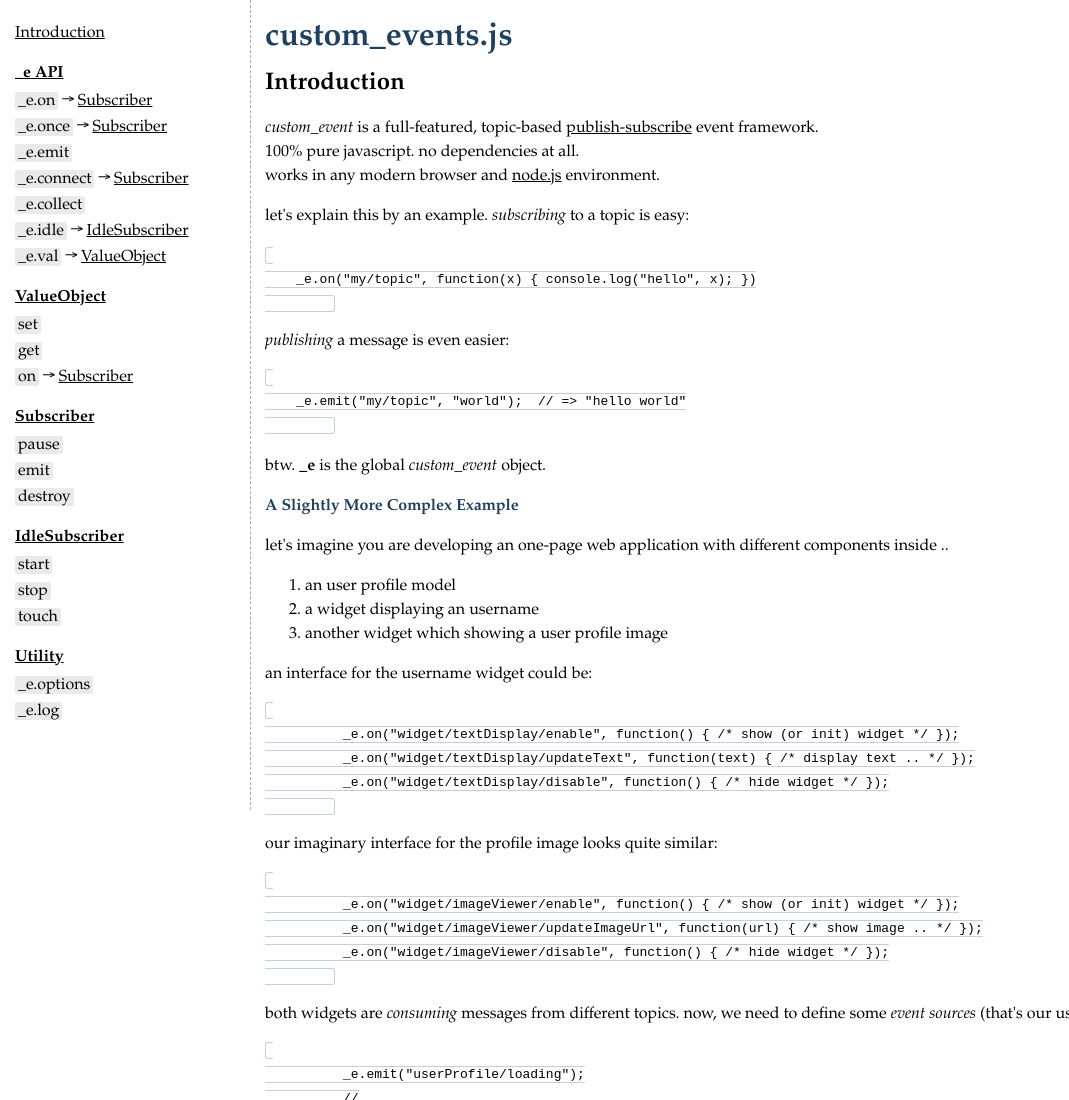
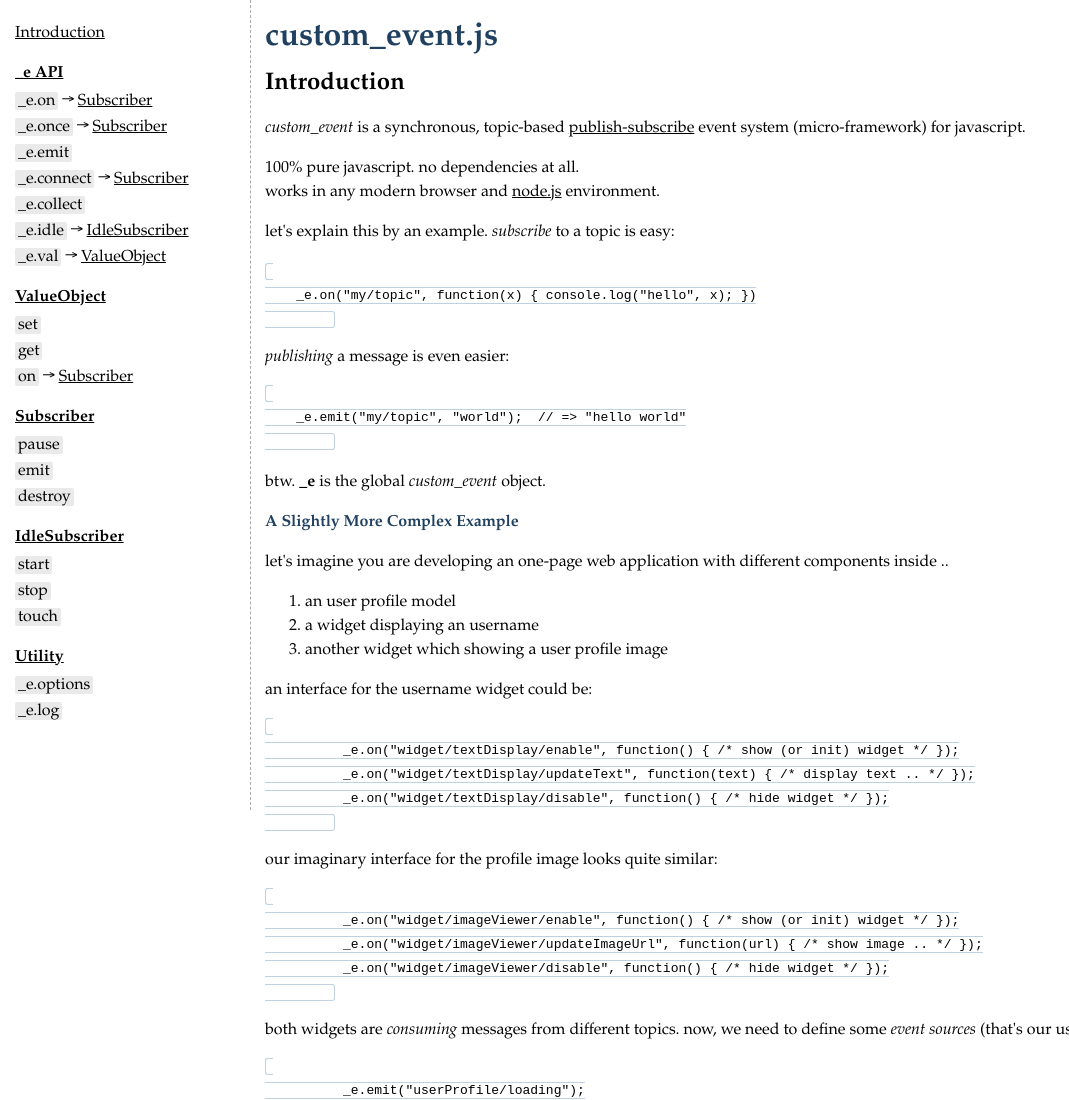
Before and after one commit to spearwolf/custom_event, a website: page doc/index.html in a window 1280 px wide. Shown: the top 1100 px of the page, without its empty margins (0-1069 px from the left). Drawn offline with Linux system fonts and the light colour scheme.

Commit message:
minor doc updates

```diff
--- a/doc/index.html
+++ b/doc/index.html
@@ -54,16 +54,18 @@
   <div id="main">
 
     <div id="introduction">
-      <h1>custom_events.js</h1>
+      <h1>custom_event.js</h1>
       <h2><a name="introduction">Introduction</a></h2>
 
       <p>
-        <em>custom_event</em> is a full-featured, topic-based <a href="http://en.wikipedia.org/wiki/Publish%E2%80%93subscribe_pattern" target="_blank">publish-subscribe</a> event framework.<br>
+        <em>custom_event</em> is a synchronous, topic-based <a href="http://en.wikipedia.org/wiki/Publish%E2%80%93subscribe_pattern" target="_blank">publish-subscribe</a> event system (micro-framework) for javascript.<br>
+      </p>
+      <p>
         100% pure javascript. no dependencies at all.<br> works in any modern browser and <a href="http://nodejs.org/" target="_blank">node.js</a> environment.
       </p>
 
       <p>
-        let's explain this by an example. <em>subscribing</em> to a topic is easy:
+        let's explain this by an example. <em>subscribe</em> to a topic is easy:
         <pre><code>
     _e.on("my/topic", function(x) { console.log("hello", x); })
         </pre></code>
```
